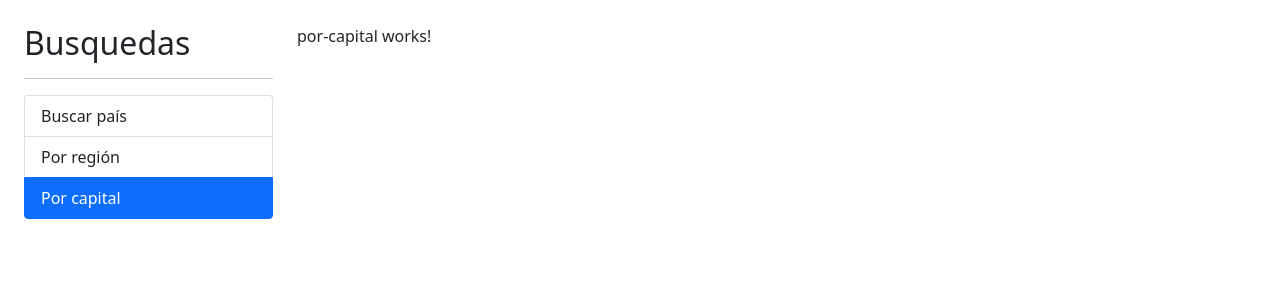
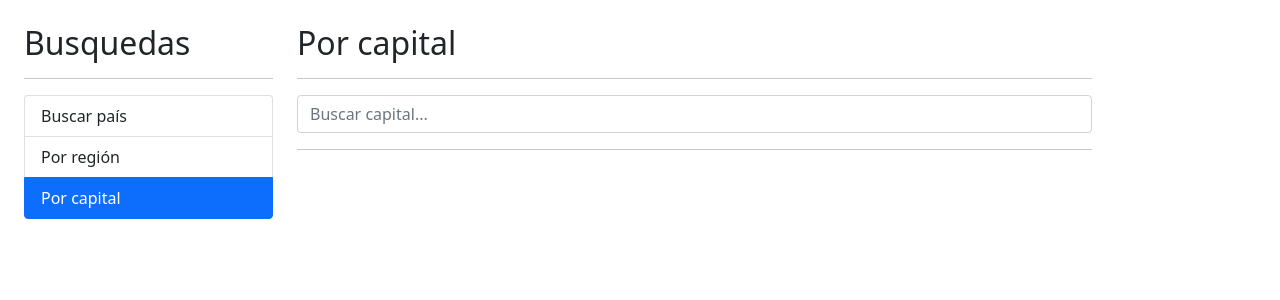
Before and after one commit to washopilot/03-paisesApp, an Angular app: page /capital in a window 1280 px wide. Shown: the top 300 px of the page. Built offline with nearby package versions, Linux system fonts and the light colour scheme.

Commit message:
Por Capital

```diff
--- a/src/app/pais/components/pais-input/pais-input.component.html
+++ b/src/app/pais/components/pais-input/pais-input.component.html
@@ -4,6 +4,6 @@
     name="termino"
     class="form-control"
     [(ngModel)]="termino"
-    placeholder="Buscar país..."
+    [placeholder]="placeholder"
     (input)="teclaPresionada()" />
 </form>
--- a/src/app/pais/components/pais-input/pais-input.component.ts
+++ b/src/app/pais/components/pais-input/pais-input.component.ts
@@ -1,4 +1,4 @@
-import { Component, EventEmitter, Output, OnInit } from '@angular/core';
+import { Component, EventEmitter, Output, OnInit, Input } from '@angular/core';
 import { Subject } from 'rxjs';
 import { debounceTime } from 'rxjs/operators';
 
@@ -8,6 +8,7 @@ import { debounceTime } from 'rxjs/operators';
   styles: []
 })
 export class PaisInputComponent implements OnInit {
+  @Input() placeholder: string = '';
   @Output() onEnter: EventEmitter<string> = new EventEmitter();
   @Output() onDebounce: EventEmitter<string> = new EventEmitter();
 
@@ -16,10 +17,8 @@ export class PaisInputComponent implements OnInit {
   termino: string = '';
 
   ngOnInit(): void {
-    this.debouncer.pipe(debounceTime(300)).subscribe({
-      next: (valor) => {
-        this.onDebounce.emit(valor);
-      }
+    this.debouncer.pipe(debounceTime(300)).subscribe((valor) => {
+      this.onDebounce.emit(valor);
     });
   }
 
--- a/src/app/pais/components/pais-tabla/pais-tabla.component.html
+++ b/src/app/pais/components/pais-tabla/pais-tabla.component.html
@@ -1,4 +1,3 @@
-<p>pais-tabla works!</p>
 <table class="table table-hover">
   <thead>
     <tr>
@@ -25,7 +24,7 @@
           [src]="pais.coatOfArms.svg"
           class="small-coa" />
       </td>
-      <td>{{ pais.translations['spa'].common }}</td>
+      <td>{{ pais.capital }}, {{ pais.name.common }}</td>
       <td>{{ pais.population | number }}</td>
       <td>
         <a [routerLink]="['/pais', pais.cca2]">Ver...</a>
--- a/src/app/pais/components/pais-tabla/pais-tabla.component.ts
+++ b/src/app/pais/components/pais-tabla/pais-tabla.component.ts
@@ -1,4 +1,4 @@
-import { Component, Input, OnInit } from '@angular/core';
+import { Component, Input } from '@angular/core';
 import { Country } from '../../interfaces/pais.interface';
 
 @Component({
@@ -6,11 +6,10 @@ import { Country } from '../../interfaces/pais.interface';
   templateUrl: './pais-tabla.component.html',
   styles: []
 })
-export class PaisTablaComponent implements OnInit {
+export class PaisTablaComponent {
   @Input() paises: Country[] = [];
   constructor() {}
 
-  ngOnInit(): void {}
   estaVacio(obj: object): boolean {
     return Object.keys(obj).length === 0;
   }
--- a/src/app/pais/pages/por-capital/por-capital.component.html
+++ b/src/app/pais/pages/por-capital/por-capital.component.html
@@ -1 +1,22 @@
-<p>por-capital works!</p>
+<h2>Por capital</h2>
+<hr />
+
+<div class="row">
+  <div class="col">
+    <app-pais-input
+      placeholder="Buscar capital..."
+      (onEnter)="buscar($event)"></app-pais-input>
+  </div>
+</div>
+
+<hr />
+<div *ngIf="hayError" class="alert alert-danger">
+  No se encontró nada con el término:
+  <span style="font-style: italic">{{ termino }}</span>
+</div>
+
+<div *ngIf="!hayError && paises.length" class="row">
+  <div class="col">
+    <app-pais-tabla [paises]="paises"></app-pais-tabla>
+  </div>
+</div>
--- a/src/app/pais/pages/por-capital/por-capital.component.ts
+++ b/src/app/pais/pages/por-capital/por-capital.component.ts
@@ -1,16 +1,33 @@
-import { Component, OnInit } from '@angular/core';
+import { Component } from '@angular/core';
+
+import { Country } from '../../interfaces/pais.interface';
+import { PaisService } from '../../services/pais.service';
 
 @Component({
   selector: 'app-por-capital',
   templateUrl: './por-capital.component.html',
-  styles: [
-  ]
+  styles: []
 })
-export class PorCapitalComponent implements OnInit {
+export class PorCapitalComponent {
+  termino: string = '';
+  hayError: boolean = false;
+  paises: Country[] = [];
 
-  constructor() { }
+  constructor(private paisService: PaisService) {}
 
-  ngOnInit(): void {
+  buscar(termino: string) {
+    this.hayError = false;
+    this.termino = termino;
+
+    this.paisService.buscarCapital(this.termino).subscribe({
+      next: (paises) => {
+        this.hayError = false;
+        this.paises = paises;
+      },
+      error: (err) => {
+        this.hayError = true;
+        this.paises = [];
+      }
+    });
   }
-
 }
--- a/src/app/pais/pages/por-pais/por-pais.component.html
+++ b/src/app/pais/pages/por-pais/por-pais.component.html
@@ -4,6 +4,7 @@
 <div class="row">
   <div class="col">
     <app-pais-input
+      placeholder="Buscar país..."
       (onEnter)="buscar($event)"
       (onDebounce)="sugerencias($event)"></app-pais-input>
   </div>
--- a/src/app/pais/services/pais.service.ts
+++ b/src/app/pais/services/pais.service.ts
@@ -13,7 +13,11 @@ export class PaisService {
 
   buscarPais(termino: string): Observable<Country[]> {
     const url = `${this.apiUrl}/name/${termino}`;
+    return this.http.get<Country[]>(url);
+  }
 
+  buscarCapital(termino: string): Observable<Country[]> {
+    const url = `${this.apiUrl}/capital/${termino}`;
     return this.http.get<Country[]>(url);
   }
 }
```
